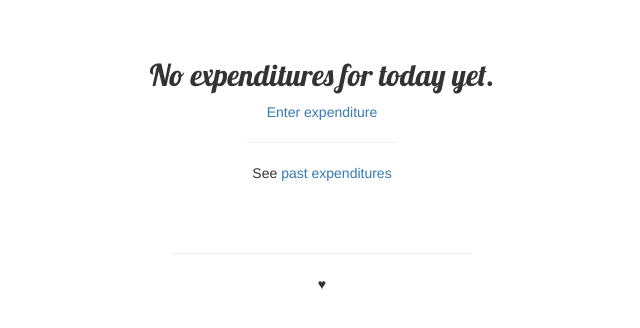
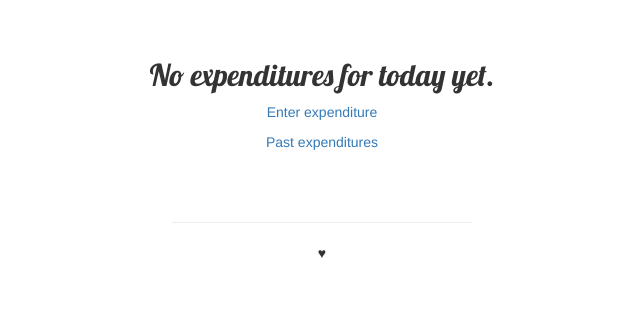
Before and after one commit to lawsonpd/tipout, a Django app: page /expenditures/ in a window 1280 px wide. Shown: the part 51-379 px from the top of the page, without its empty margins (318-958 px from the left). Run offline with Django 3.2, Linux system fonts and the light colour scheme; a user stored in the database is signed in; data comes from the database, SQL or seed files in the repository; data that the repository does not hold is empty; parts of the project's set-up code (start-up, migrations or seed data) failed here and were passed over; some libraries are stand-ins or nearby versions.

Commit message:
Remove first hr in expenditures.html.

```diff
--- a/tipout/templates/expenditures.html
+++ b/tipout/templates/expenditures.html
@@ -23,8 +23,6 @@
 
 <p><a href="/enter-expenditure/">Enter expenditure</a></p>
 
-<hr style='width: 150px'>
-
-<p>See <a href="/expenditures/archive/">past expenditures</a></p>
+<p><a href="/expenditures/archive/">Past expenditures</a></p>
 
 {% endblock %}
```
